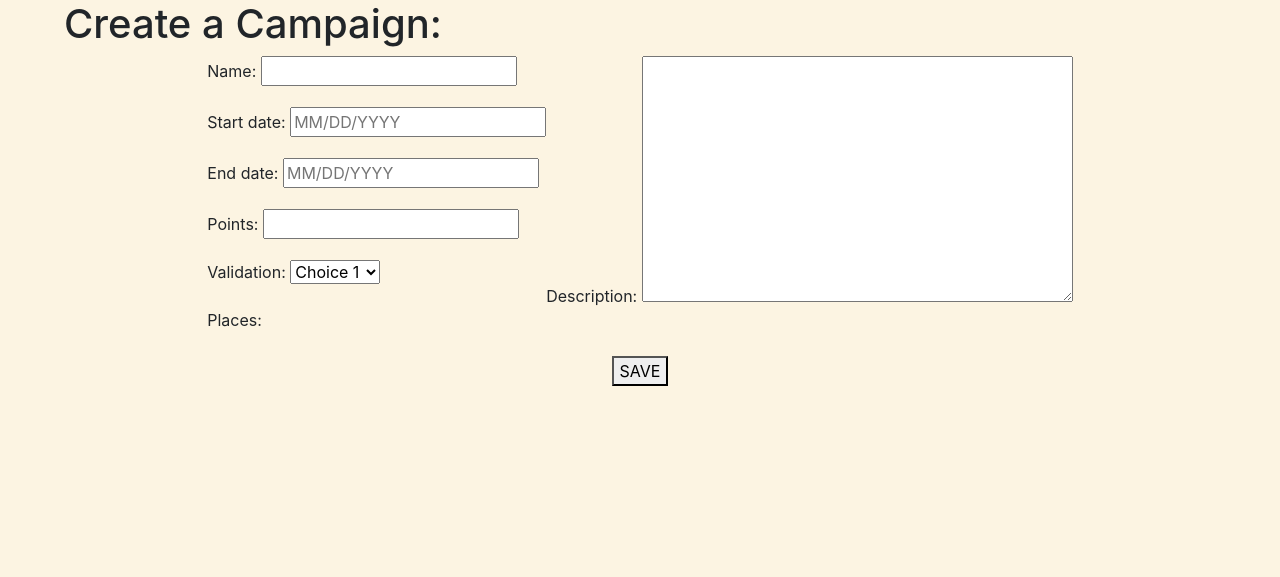
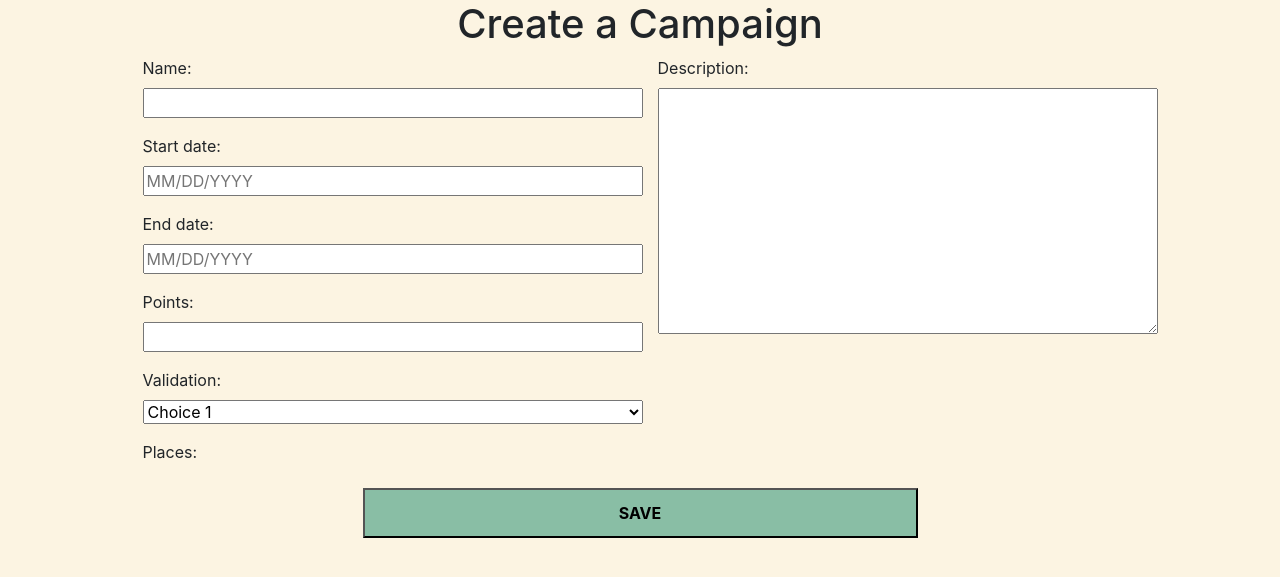
Before and after one commit to CSCI3356-Fall2024/Ed-Sheeran---The-A-Team, a Django app: template GreenWave/templates/campaigns.html in a window 1280 px wide. Shown: the part 110-687 px from the top of the page. Run offline with Django 5.2, Linux system fonts and the light colour scheme; the template is opened without the code that fills it: values that come from a table or form of the project are taken from there, others are empty.

Commit message:
Fixed up formatting issues and added more CSS for campaigns

```diff
--- a/GreenWave/static/campaigns.css
+++ b/GreenWave/static/campaigns.css
@@ -1,9 +1,23 @@
-#heading {
-    margin-left: 5%;
+.heading-div {
+    margin: 0 auto;
+    text-align: center;
 }
 
 .form {
     margin: 0 auto;
+    width: 100%;
+}
+
+.block {
+    width: 500px;
+}
+
+.form-group{
+    display: flex;
+    flex-direction: column;
+    width: 100%;
+    margin-left: 10px;
+    margin-right: 10px;
 }
 
 .container {
@@ -12,7 +26,26 @@
     align-items: center;
 }
 
-.fields {
+.fields{
     display: flex;
     flex-direction: row;
+    flex-wrap: wrap;
+    justify-content: center;
+    gap: 15px;
 }
+
+.description {
+    height: 100%;
+}
+
+.submit-form {
+    width: 100%;
+    text-align: center;
+}
+
+.button-color {
+    background-color: #89bea5;
+    font-weight: bold;
+    width: 50%;
+    height: 50px;
+}
--- a/GreenWave/templates/campaigns.html
+++ b/GreenWave/templates/campaigns.html
@@ -7,7 +7,9 @@
 {% block title %}GreenWave Campaign Form{% endblock %}
 
 {% block content %}
-<h1 id="heading">Create a Campaign:</h1>
+<div class="heading-div">
+    <h1 id="heading">Create a Campaign</h1>
+</div>
 
 <div class="form">
     <form method="POST" class="container" enctype="multipart/form-data">
@@ -40,7 +42,7 @@
                     </div>
                 </div>
                 <div class="block">
-                    <div class="form-group">
+                    <div class="form-group description">
                         {{ form.description.label_tag }}
                         {{ form.description }}
                     </div>
```
